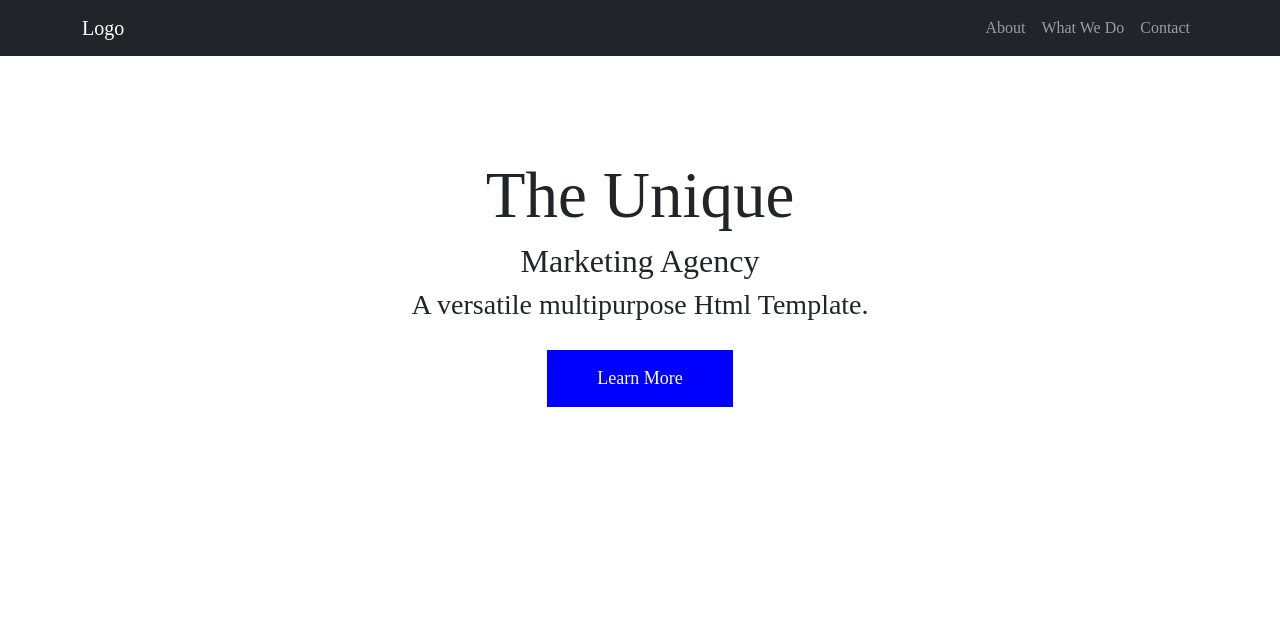
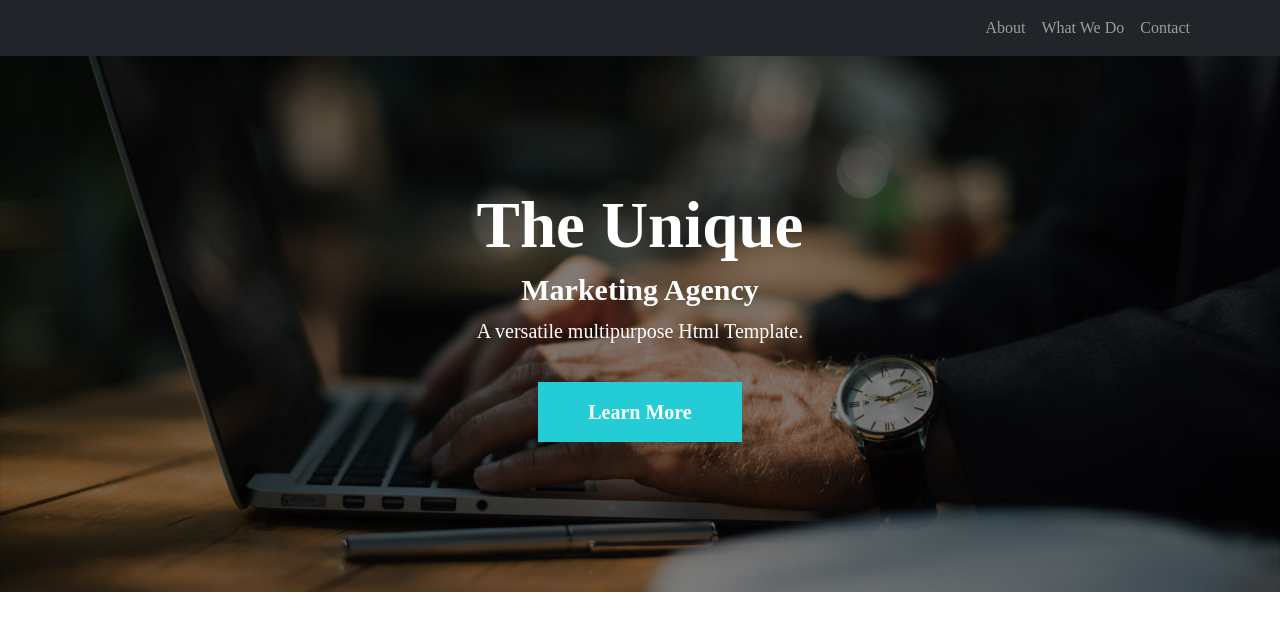
Before and after one commit to thakurkishan/Single-Page-Website, a plain HTML site: page index.html in a window 1280 px wide. Drawn offline with Linux system fonts and the light colour scheme.

Commit message:
code edits

```diff
--- a/index.html
+++ b/index.html
@@ -11,7 +11,7 @@
 
         <nav class="navbar navbar-expand-sm bg-dark navbar-dark">
             <div class="container">
-              <a class="navbar-brand" href="#">Logo</a>
+              <a class="navbar-brand" href="#"><img src=""></a>
               <button class="navbar-toggler" type="button" data-bs-toggle="collapse" data-bs-target="#collapsibleNavbar">
                 <span class="navbar-toggler-icon"></span>
               </button>
@@ -37,7 +37,7 @@
                 <div class="col-sm-12 ">
                     <h1 class="text-center">The Unique</h1>
                     <h2 class="text-center">Marketing Agency</h2>
-                    <h3 class="text-center">A versatile multipurpose Html Template.</h3>
+                    <p class="text-center">A versatile multipurpose Html Template.</p>
                     <a class="herobtn" href="#">Learn More</a>
                 </div>
                 </div>
--- a/style.css
+++ b/style.css
@@ -1,8 +1,10 @@
 *{font-family: Montserrat;}
-.hero{padding:100px 0px 100px 0px;text-align: center;back}
-.hero .col-sm-12 h1{font-size:65px; text-align: center;}
-.herobtn{padding: 15px 50px 15px 50px!important;background: blue!important;text-decoration: none;color:#fff;
-    text-align:center;margin-top:20px;display: inline-block;font-size:18px;}
+.hero{padding:130px 0px 150px 0px;text-align: center;background-image: url(banner1-1.jpg);background-size: cover;}
+.hero .col-sm-12 h1{font-size:65px; text-align: center;color:#fff;font-weight: 700;}
+.hero .col-sm-12 h2{font-size:30px; text-align: center;color:#fff;font-weight: 600;}
+.hero .col-sm-12 p{font-size:20px; text-align: center;color:#fff;}
+.herobtn{padding: 15px 50px 15px 50px!important;background: #24CDD5 !important;text-decoration: none;color:#fff;
+    text-align:center;margin-top:20px;display: inline-block;font-size:20px;font-weight: 600;}
 .herobtn:hover{color:#fff;}
 .navbar-collapse {
     flex-basis: 100%;
```
